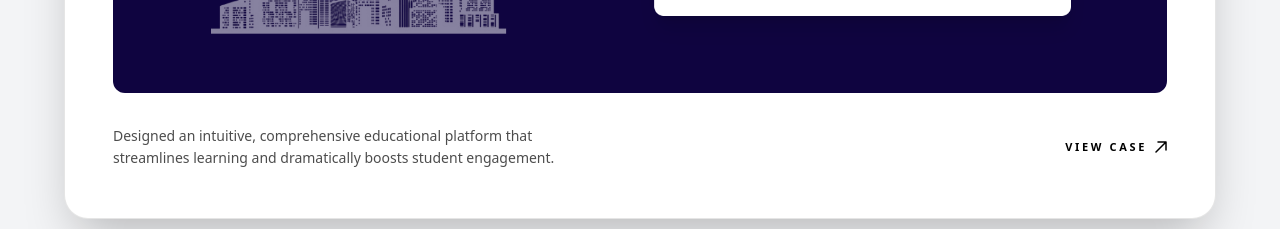
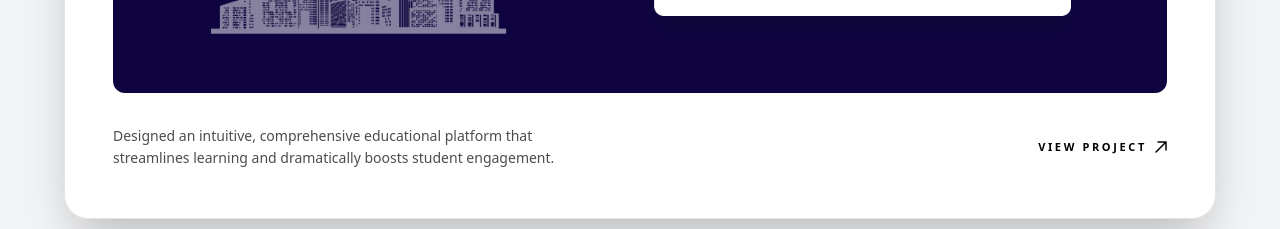
Before and after one commit to wasimfaiz/agency-website-2, a Next.js app: page / in a window 1280 px wide. Shown: the part 5040-5269 px from the top of the page. Built offline with nearby package versions, Linux system fonts and the light colour scheme; a web font is replaced by a local one.

Commit message:
changes button link

```diff
--- a/src/components/FeaturedProjects.tsx
+++ b/src/components/FeaturedProjects.tsx
@@ -149,7 +149,7 @@ function Card({ i, project, targetScale }: any) {
                         href={project.href}
                         className="hidden items-center gap-2 text-[11px] font-semibold uppercase tracking-[0.24em] text-black transition hover:text-black/60 sm:flex"
                     >
-                        View Case
+                        View Project
                         <svg
                             width="12"
                             height="12"
```
